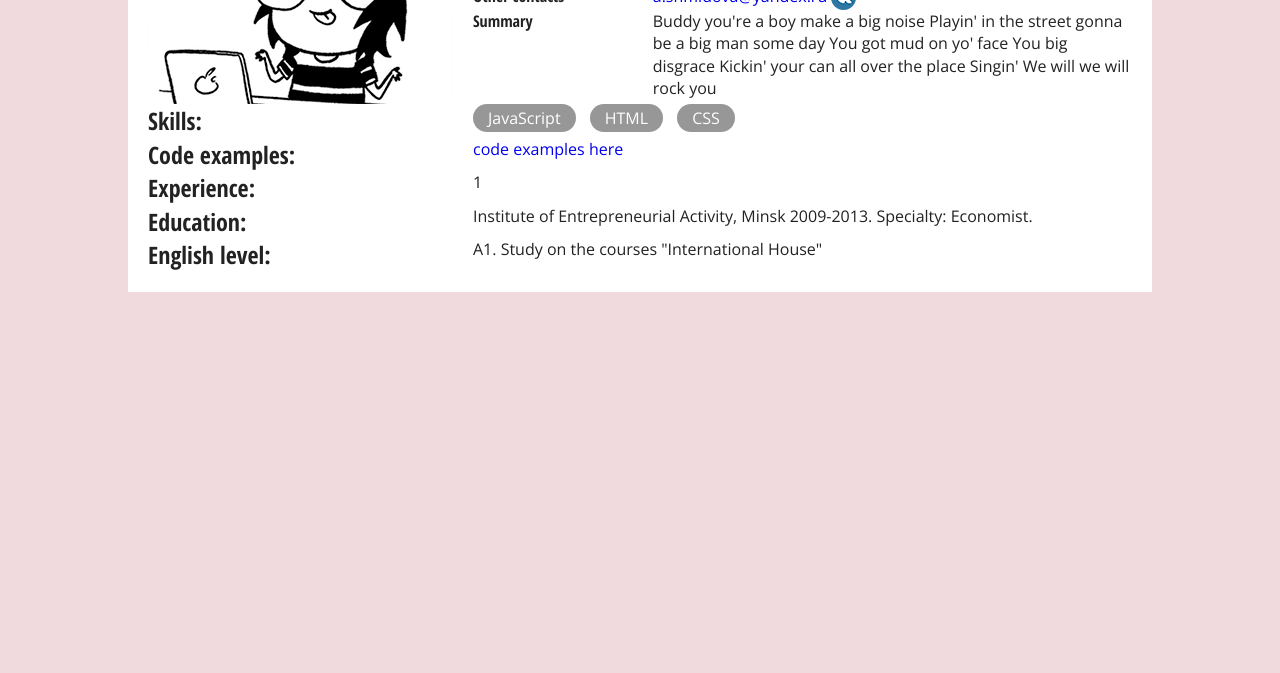
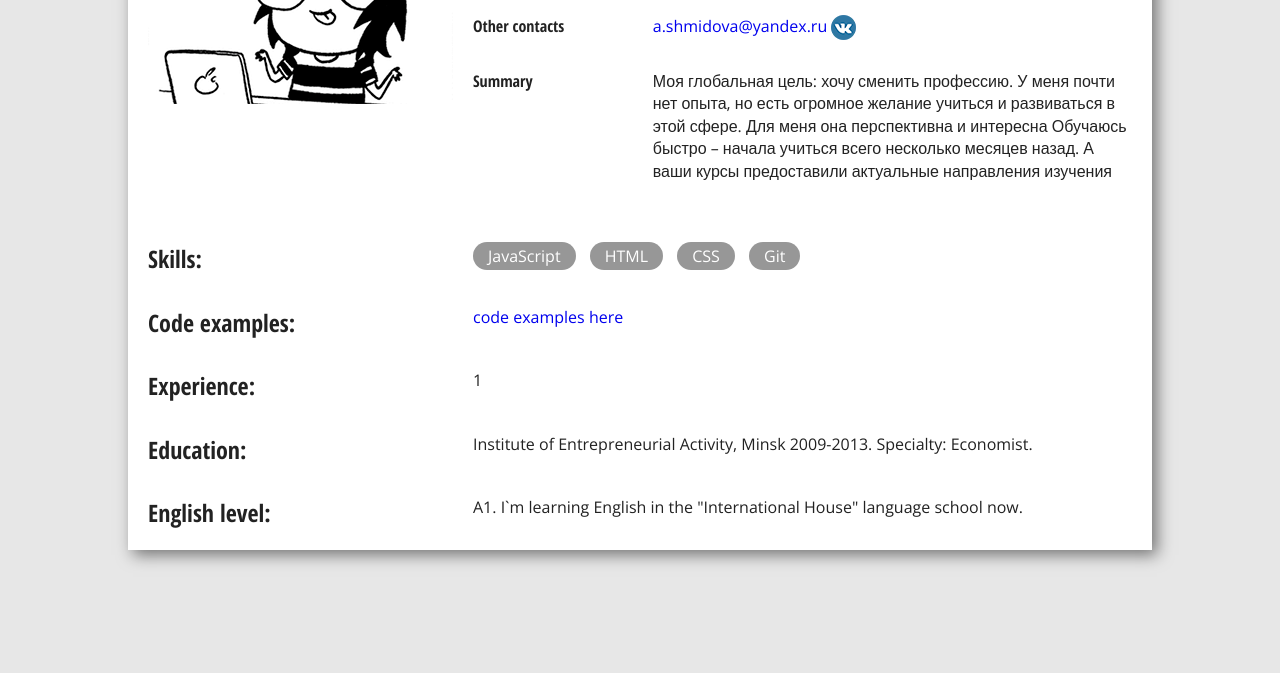
Before and after one commit to Anna-Sh/rsschool-codejam1-cv, a plain HTML site: page index.html in a window 1280 px wide. Shown: the part 127-800 px from the top of the page. Drawn offline with nearby package versions, Linux system fonts and the light colour scheme.

Commit message:
style: formatting

```diff
--- a/css/style.css
+++ b/css/style.css
@@ -1,8 +1,9 @@
 @import url('https://fonts.googleapis.com/css?family=Open+Sans|Open+Sans+Condensed:700');
 
 body {
-  background-color: #f1dadd;
+  background-color: #e7e7e7;
   font-family: 'Open Sans', sans-serif;
+
 
 }
 
@@ -12,6 +13,7 @@ body {
   margin: 20px auto;
   padding: 20px;
   box-sizing: border-box;
+  box-shadow: 5px 5px 15px rgba(0,0,0,0.5);
 
 }
 
@@ -22,10 +24,12 @@ body {
 .row, .basic-information-row {
   display: grid;
   grid-column-gap: 20px;
+  margin-bottom: 30px;
 }
 
 .row {
   grid-template-columns: 305px auto;
+
 }
 
 .basic-information-row {
@@ -53,3 +57,7 @@ h1 {
 a {
   text-decoration: none;
 }
+
+.row:last-of-type {
+  margin-bottom: 0;
+}
--- a/index.html
+++ b/index.html
@@ -56,8 +56,11 @@
         <div>
           <h4>Summary</h4>
         </div>
-        <div>Buddy you're a boy make a big noise
-          Playin' in the street gonna be a big man some day You got mud on yo' face You big disgrace Kickin' your can all over the place Singin' We will we will rock you</div>
+        <div>Моя глобальная цель: хочу сменить профессию. У меня почти нет опыта, но есть огромное желание учиться и развиваться в этой сфере. Для меня она перспективна и интересна
+          Обучаюсь быстро – начала учиться всего несколько месяцев назад. А ваши курсы предоставили актуальные направления изучения
+
+
+        </div>
       </div>
 
     </div>
@@ -71,13 +74,14 @@
       <span>JavaScript</span>
       <span>HTML</span>
       <span>CSS</span>
+      <span>Git</span>
     </div>
   </div>
   <div class="row">
     <div>
       <h2>Code examples:</h2>
     </div>
-    <div><a href="https://github.com/Anna-Sh">code examples here</a></div>
+    <div><a href="https://github.com/Anna-Sh" target="_blank">code examples here</a></div>
   </div>
   <div class="row">
     <div>
@@ -95,7 +99,7 @@
     <div>
       <h2>English level:</h2>
     </div>
-    <div>A1. Study on the courses "International House"</div>
+    <div>A1. I`m learning English in the "International House" language school now.</div>
   </div>
 </div>
 
```
